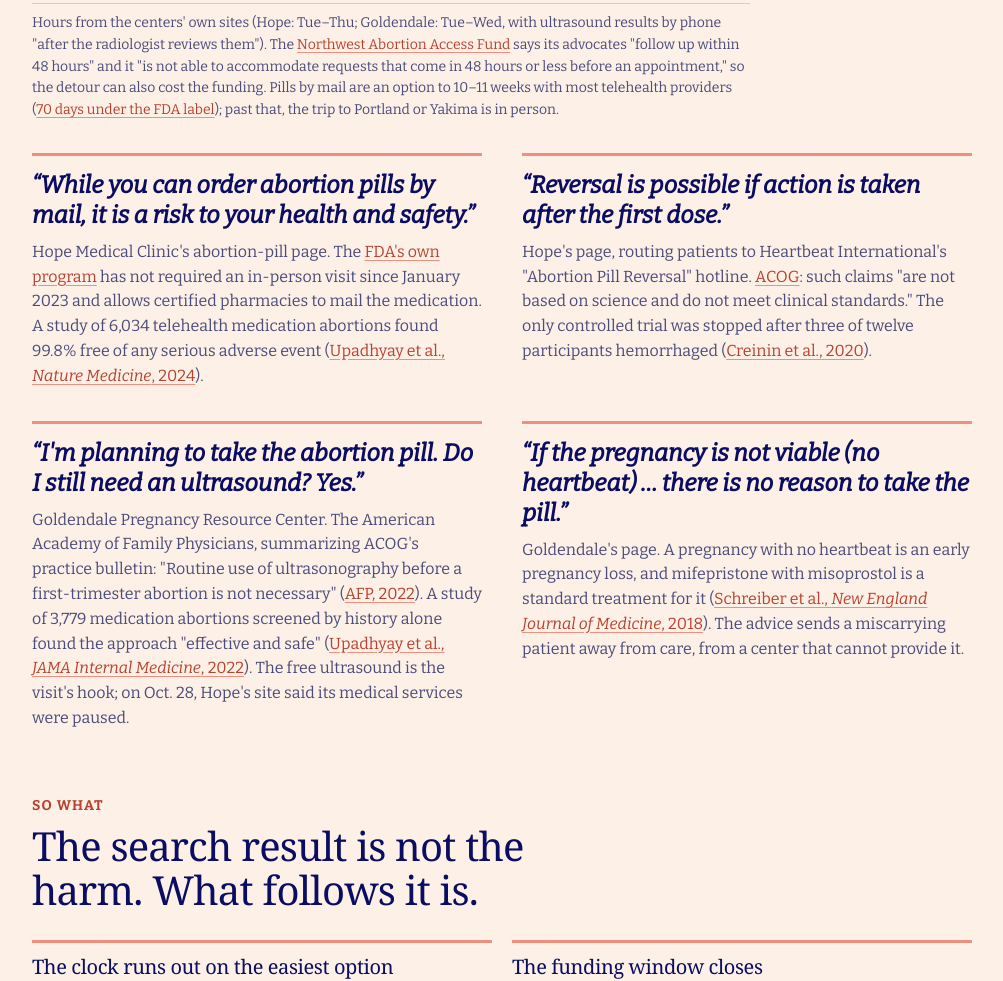
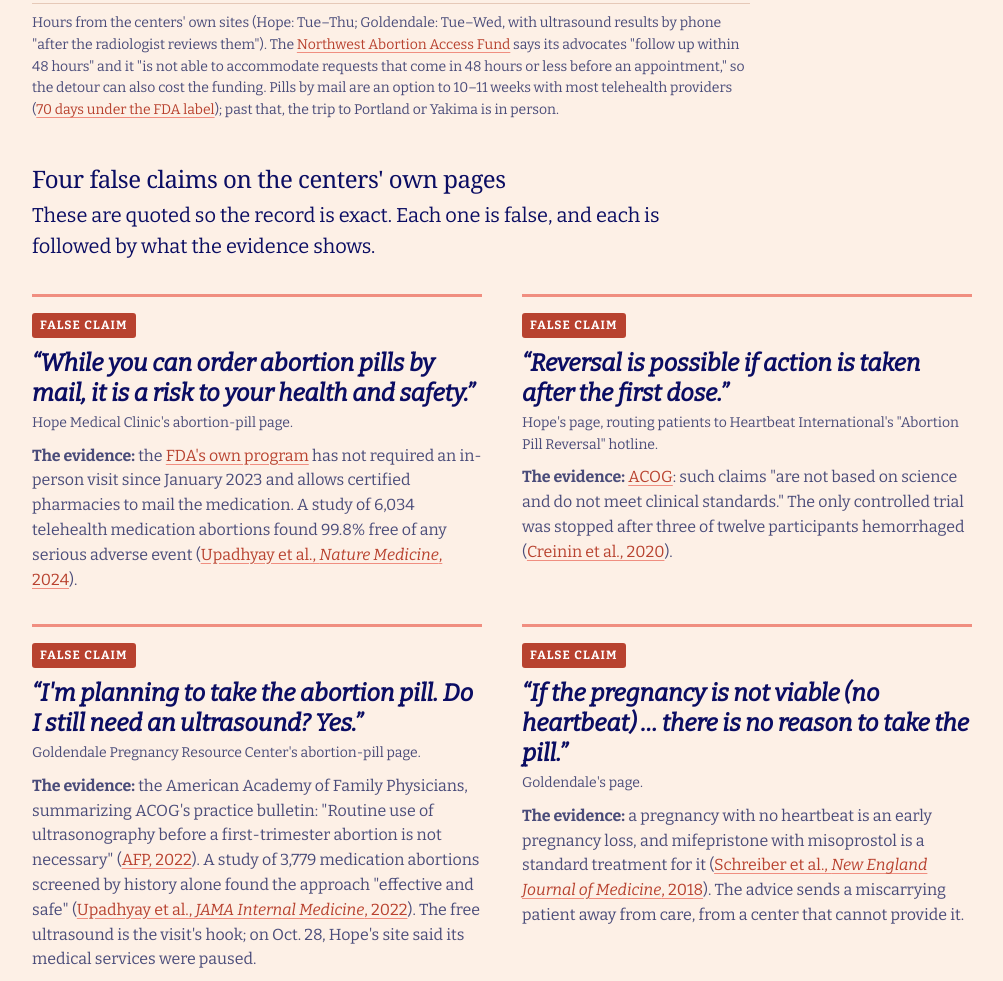
Before and after one commit to kate-rose/gorge-repro-access, a plain HTML site: page index.html in a window 1280 px wide. Shown: the part 3585-4566 px from the top of the page, without its empty margins (138-1141 px from the left). Drawn offline with nearby package versions, Linux system fonts and the light colour scheme; a web font is replaced by a local one.

Commit message:
Label the centers' quoted claims as false claims, with the evidence after each
Co-Authored-By: Claude Fable 5.1 <noreply@anthropic.com>

```diff
--- a/index.html
+++ b/index.html
@@ -62,6 +62,8 @@ figcaption{font-size:14px;color:var(--muted);border-top:1px solid var(--rule);pa
 .bite{border-top:3px solid var(--lead);padding-top:14px;margin-top:40px;max-width:760px}
 .bite q{display:block;font-family:var(--serif);font-weight:700;font-style:italic;font-size:clamp(20px,2.6vw,24px);line-height:1.25;quotes:"\201C" "\201D"}
 .bite .who{font-size:16px;color:var(--muted);margin-top:10px}
+.tag-false{display:inline-block;font-family:var(--serif);font-weight:700;font-size:12px;letter-spacing:1.2px;text-transform:uppercase;color:#fff;background:var(--lead-text);padding:3px 8px;border-radius:3px;margin-bottom:10px}
+.bite .src{font-size:14px;color:var(--muted);margin-top:4px}
 .bites-grid{display:grid;grid-template-columns:repeat(2,minmax(0,1fr));gap:0 40px}
 .bites-grid .bite{margin-top:32px}
 @media (max-width:760px){.bites-grid{grid-template-columns:minmax(0,1fr)}}
@@ -168,11 +170,13 @@ td:first-child{font-family:var(--serif);font-weight:700;font-size:16px;line-heig
       <figcaption>Hours from the centers' own sites (Hope: Tue–Thu; Goldendale: Tue–Wed, with ultrasound results by phone "after the radiologist reviews them"). The <a href="https://nwaafund.org/">Northwest Abortion Access Fund</a> says its advocates "follow up within 48 hours" and it "is not able to accommodate requests that come in 48 hours or less before an appointment," so the detour can also cost the funding. Pills by mail are an option to 10–11 weeks with most telehealth providers (<a href="https://www.fda.gov/drugs/postmarket-drug-safety-information-patients-and-providers/questions-and-answers-mifepristone-medical-termination-pregnancy-through-ten-weeks-gestation">70 days under the FDA label</a>); past that, the trip to Portland or Yakima is in person.</figcaption>
     </figure>
 
+    <h3 style="margin-top:44px">Four false claims on the centers' own pages</h3>
+    <p class="lede col" style="margin-top:8px">These are quoted so the record is exact. Each one is false, and each is followed by what the evidence shows.</p>
     <div class="bites-grid">
-      <div class="bite"><q>While you can order abortion pills by mail, it is a risk to your health and safety.</q><p class="who">Hope Medical Clinic's abortion-pill page. The <a href="https://www.fda.gov/drugs/postmarket-drug-safety-information-patients-and-providers/questions-and-answers-mifepristone-medical-termination-pregnancy-through-ten-weeks-gestation">FDA's own program</a> has not required an in-person visit since January 2023 and allows certified pharmacies to mail the medication. A study of 6,034 telehealth medication abortions found 99.8% free of any serious adverse event (<a href="https://www.nature.com/articles/s41591-024-02834-w">Upadhyay et al., <i>Nature Medicine</i>, 2024</a>).</p></div>
-      <div class="bite"><q>Reversal is possible if action is taken after the first dose.</q><p class="who">Hope's page, routing patients to Heartbeat International's "Abortion Pill Reversal" hotline. <a href="https://www.acog.org/advocacy/facts-are-important/medication-abortion-reversal-is-not-supported-by-science">ACOG</a>: such claims "are not based on science and do not meet clinical standards." The only controlled trial was stopped after three of twelve participants hemorrhaged (<a href="https://escholarship.org/content/qt8vh5795x/qt8vh5795x.pdf">Creinin et al., 2020</a>).</p></div>
-      <div class="bite"><q>I'm planning to take the abortion pill. Do I still need an ultrasound? Yes.</q><p class="who">Goldendale Pregnancy Resource Center. The American Academy of Family Physicians, summarizing ACOG's practice bulletin: "Routine use of ultrasonography before a first-trimester abortion is not necessary" (<a href="https://www.aafp.org/pubs/afp/issues/2022/0500/p540.html">AFP, 2022</a>). A study of 3,779 medication abortions screened by history alone found the approach "effective and safe" (<a href="https://pmc.ncbi.nlm.nih.gov/articles/PMC8938895">Upadhyay et al., <i>JAMA Internal Medicine</i>, 2022</a>). The free ultrasound is the visit's hook; on Oct. 28, Hope's site said its medical services were paused.</p></div>
-      <div class="bite"><q>If the pregnancy is not viable (no heartbeat) … there is no reason to take the pill.</q><p class="who">Goldendale's page. A pregnancy with no heartbeat is an early pregnancy loss, and mifepristone with misoprostol is a standard treatment for it (<a href="https://pubmed.ncbi.nlm.nih.gov/29874535/">Schreiber et al., <i>New England Journal of Medicine</i>, 2018</a>). The advice sends a miscarrying patient away from care, from a center that cannot provide it.</p></div>
+      <div class="bite"><span class="tag-false">False claim</span><q>While you can order abortion pills by mail, it is a risk to your health and safety.</q><p class="src">Hope Medical Clinic's abortion-pill page.</p><p class="who"><b>The evidence:</b> the <a href="https://www.fda.gov/drugs/postmarket-drug-safety-information-patients-and-providers/questions-and-answers-mifepristone-medical-termination-pregnancy-through-ten-weeks-gestation">FDA's own program</a> has not required an in-person visit since January 2023 and allows certified pharmacies to mail the medication. A study of 6,034 telehealth medication abortions found 99.8% free of any serious adverse event (<a href="https://www.nature.com/articles/s41591-024-02834-w">Upadhyay et al., <i>Nature Medicine</i>, 2024</a>).</p></div>
+      <div class="bite"><span class="tag-false">False claim</span><q>Reversal is possible if action is taken after the first dose.</q><p class="src">Hope's page, routing patients to Heartbeat International's "Abortion Pill Reversal" hotline.</p><p class="who"><b>The evidence:</b> <a href="https://www.acog.org/advocacy/facts-are-important/medication-abortion-reversal-is-not-supported-by-science">ACOG</a>: such claims "are not based on science and do not meet clinical standards." The only controlled trial was stopped after three of twelve participants hemorrhaged (<a href="https://escholarship.org/content/qt8vh5795x/qt8vh5795x.pdf">Creinin et al., 2020</a>).</p></div>
+      <div class="bite"><span class="tag-false">False claim</span><q>I'm planning to take the abortion pill. Do I still need an ultrasound? Yes.</q><p class="src">Goldendale Pregnancy Resource Center's abortion-pill page.</p><p class="who"><b>The evidence:</b> the American Academy of Family Physicians, summarizing ACOG's practice bulletin: "Routine use of ultrasonography before a first-trimester abortion is not necessary" (<a href="https://www.aafp.org/pubs/afp/issues/2022/0500/p540.html">AFP, 2022</a>). A study of 3,779 medication abortions screened by history alone found the approach "effective and safe" (<a href="https://pmc.ncbi.nlm.nih.gov/articles/PMC8938895">Upadhyay et al., <i>JAMA Internal Medicine</i>, 2022</a>). The free ultrasound is the visit's hook; on Oct. 28, Hope's site said its medical services were paused.</p></div>
+      <div class="bite"><span class="tag-false">False claim</span><q>If the pregnancy is not viable (no heartbeat) … there is no reason to take the pill.</q><p class="src">Goldendale's page.</p><p class="who"><b>The evidence:</b> a pregnancy with no heartbeat is an early pregnancy loss, and mifepristone with misoprostol is a standard treatment for it (<a href="https://pubmed.ncbi.nlm.nih.gov/29874535/">Schreiber et al., <i>New England Journal of Medicine</i>, 2018</a>). The advice sends a miscarrying patient away from care, from a center that cannot provide it.</p></div>
     </div>
   </section>
 
```
Also changed, not shown: 1 other file.
